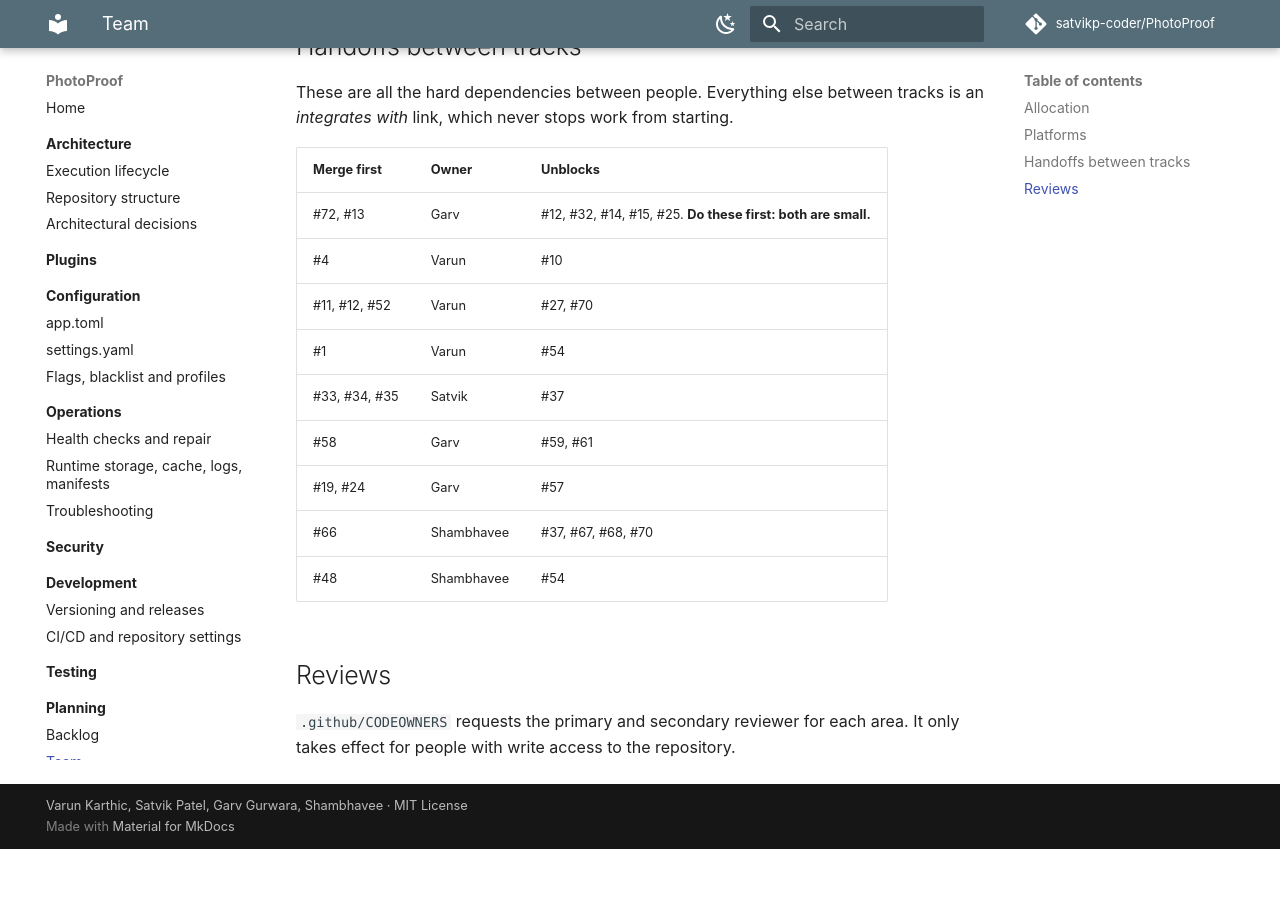
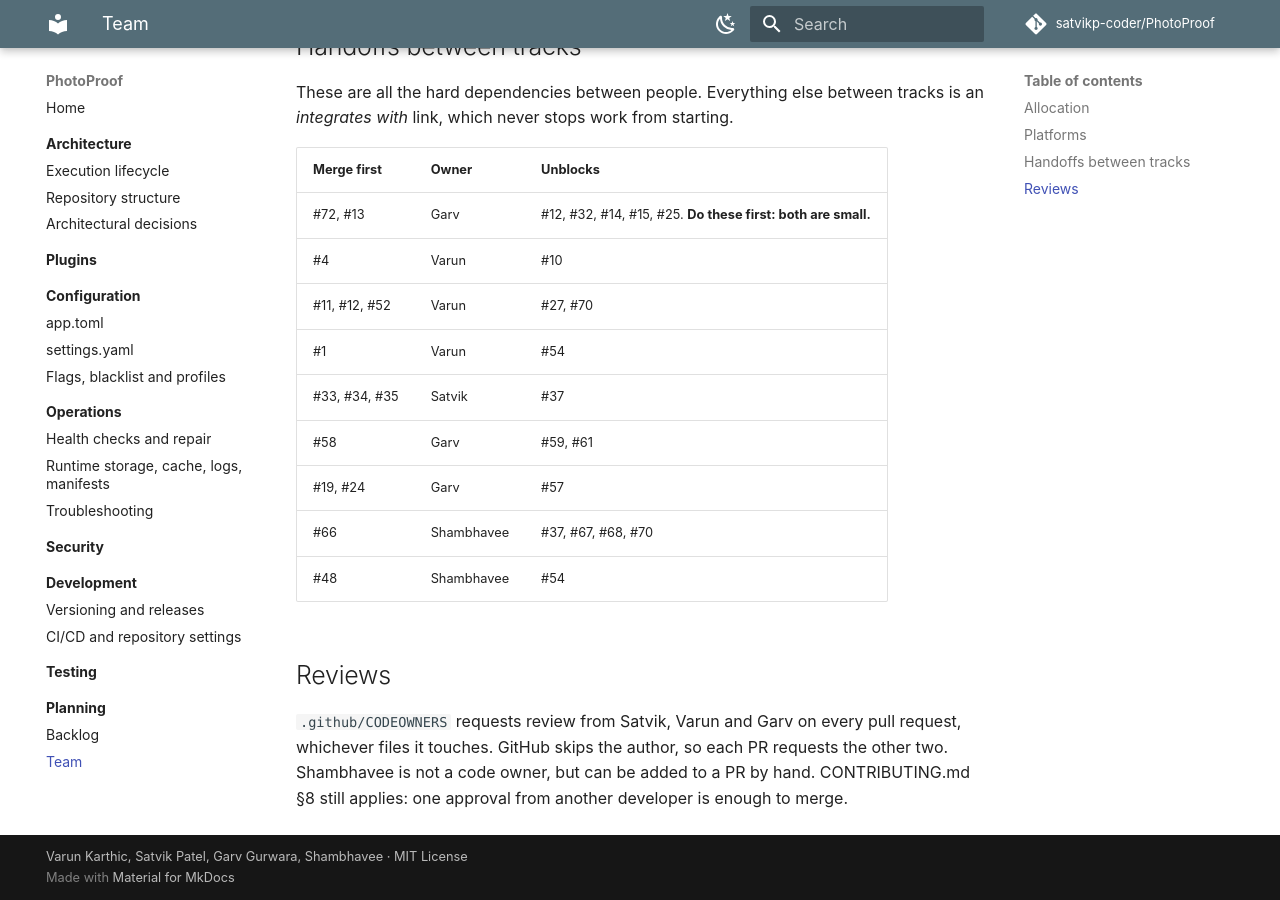
Before and after one commit to satvikp-coder/PhotoProof, an MkDocs documentation site: the page built from docs/planning/team.md, in a window 1280 px wide and 900 px high, scrolled down 1844 px. Built offline with MkDocs 1.6.1 and Material for MkDocs 9.7.7, drawn with Linux system fonts in a browser that asks for light colours; comment, search, counter and statistics services are not loaded; before the commit the page ends 2693 px from its top, so only the background shows below that.

Commit message:
chore(repo): request review from all three reviewers on every pull request
Replace the per-area CODEOWNERS routing with one rule, so Satvik, Varun and Garv are requested on every PR. Shambhavee is not a code owner. Bump to 0.2.3.

Refs: #75

Co-Authored-By: Claude Opus 5.5 <noreply@anthropic.com>

```diff
--- a/app.toml
+++ b/app.toml
@@ -3,7 +3,7 @@
 
 [application]
 name = "PhotoProof"
-version = "0.2.2"
+version = "0.2.3"
 package = "photoproof"
 description = "Modular digital image forgery detection and localization framework."
 release_channel = "development"   # development | preview | stable
--- a/docs/planning/team.md
+++ b/docs/planning/team.md
@@ -63,5 +63,7 @@ an *integrates with* link, which never stops work from starting.
 
 ## Reviews
 
-`.github/CODEOWNERS` requests the primary and secondary reviewer for each area. It
-only takes effect for people with write access to the repository.
+`.github/CODEOWNERS` requests review from Satvik, Varun and Garv on every pull request,
+whichever files it touches. GitHub skips the author, so each PR requests the other two.
+Shambhavee is not a code owner, but can be added to a PR by hand. CONTRIBUTING.md §8
+still applies: one approval from another developer is enough to merge.
```
Also changed, not shown: CHANGELOG.md (+1 -1 lines), docs/planning/backlog/PP-075-team-ownership.md (+3 -5 lines), 1 other file.
